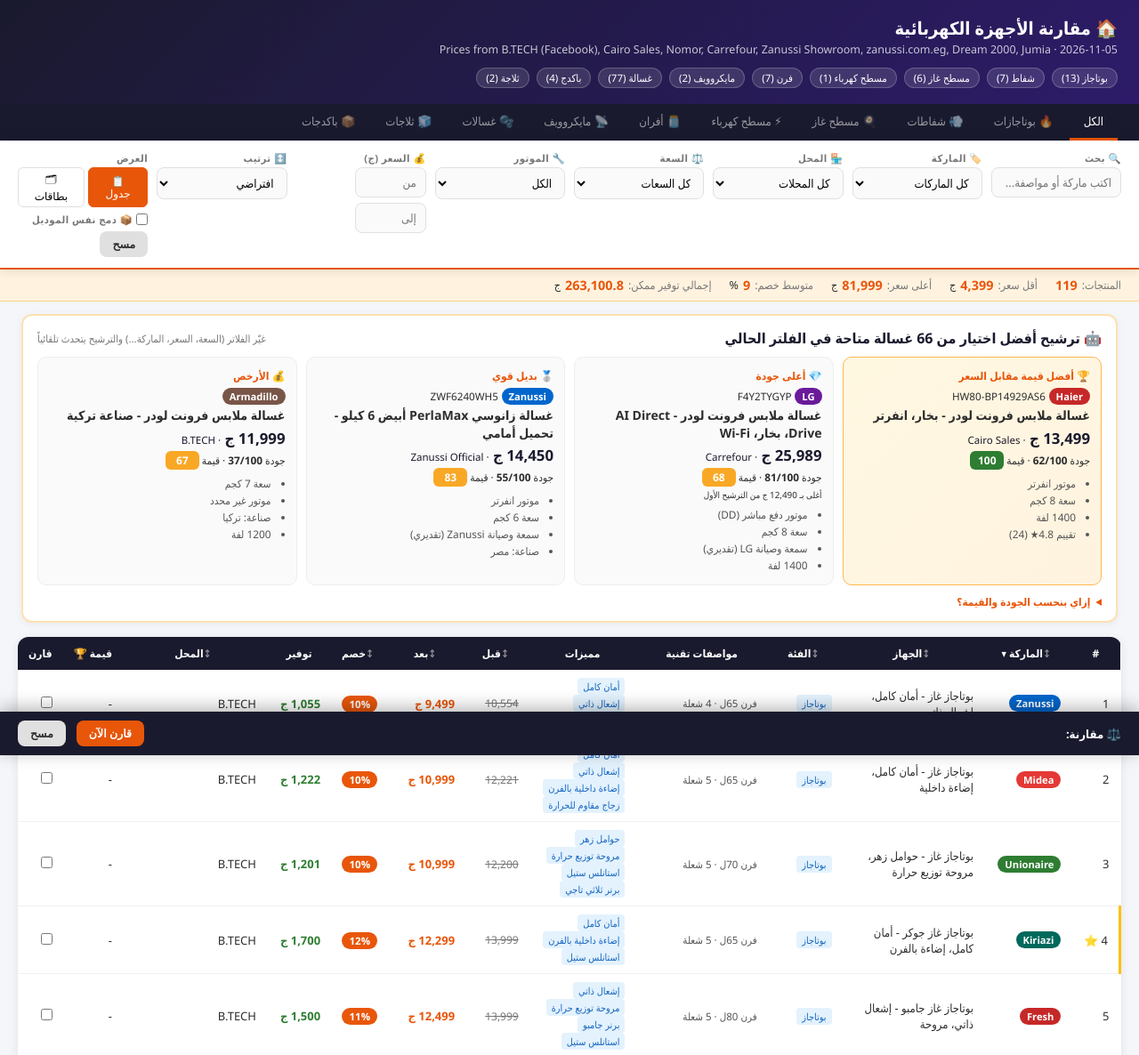
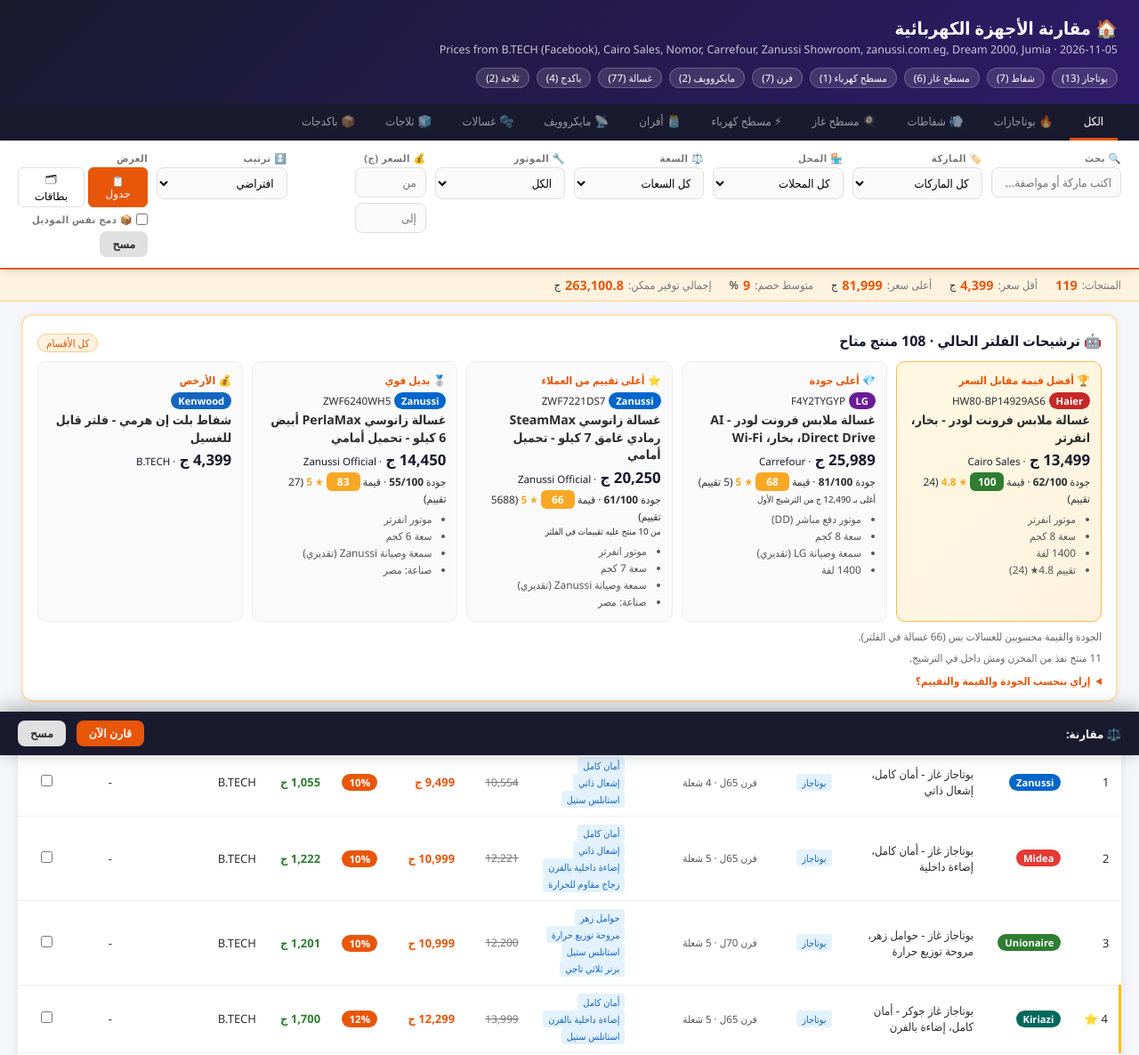
Before and after one commit to mohamed-bekheet/appliances-compare, a plain HTML site: page index.html in a window 1280 px wide. Shown: the top 1186 px of the page at 89% size. Drawn offline with Linux system fonts and the light colour scheme.

Commit message:
Recommendation panel follows every filter, adds top-rated pick
- active filter chips in the panel header
- weighted top customer rating card (or tag on an existing card)
- works with a single available product and for non-washer categories
- notes for out-of-stock items and missing ratings

Co-Authored-By: Claude Opus 5.5 <noreply@anthropic.com>
Claude-Session: https://claude.ai/code/session_01A3VnhRx3nmnsVDixsh65Tv

```diff
--- a/index.html
+++ b/index.html
@@ -235,6 +235,9 @@ tr.best-value td { background: #e8f5e9 !important; }
 .hist-note { font-size:.75rem; color:#777; margin:8px 0; }
 .ctrl-row { flex-wrap: wrap; }
 .merge-lbl { display:flex; align-items:center; gap:4px; font-size:.78rem; cursor:pointer; white-space:nowrap; }
+  .fchips{display:flex;flex-wrap:wrap;gap:5px;margin-top:6px}
+  .fchip{background:#fff3e0;color:#e65100;border:1px solid #ffcc80;border-radius:12px;padding:2px 9px;font-size:.72rem}
+  .rec-note{font-size:.74rem;color:#666;margin-top:8px}
 </style>
 </head>
 <body>
@@ -444,17 +447,37 @@ function techLine2(d) {
   return `<div class="tech2">${bits.join(' · ')}</div>`;
 }
 
+// weighted customer rating (Bayesian): few reviews pull toward 4.3
+function ratingScore(d) {
+  if (!d.rating || !d.reviews_count) return null;
+  const m = 5, C = 4.3, v = d.reviews_count * (d.rating_self_hosted ? 0.5 : 1);
+  return (v * d.rating + m * C) / (v + m);
+}
+function filterSummary() {
+  const g = id => document.getElementById(id);
+  const bits = [];
+  bits.push(activeTab || 'كل الأقسام');
+  if (g('capFilter').value)   bits.push(g('capFilter').value + ' كجم');
+  if (g('motorFilter').value) bits.push('موتور ' + (MOTOR_LABEL[g('motorFilter').value] || g('motorFilter').value));
+  if (g('brandFilter').value) bits.push(g('brandFilter').value);
+  if (g('shopFilter').value)  bits.push(g('shopFilter').value);
+  const mn = g('priceMin').value, mx = g('priceMax').value;
+  if (mn || mx) bits.push(`السعر ${mn?Number(mn).toLocaleString():'0'} – ${mx?Number(mx).toLocaleString():'∞'}`);
+  if (g('searchInput').value.trim()) bits.push(`بحث: "${g('searchInput').value.trim()}"`);
+  return bits.map(x => `<span class="fchip">${x}</span>`).join('');
+}
 function renderRec() {
   const area = document.getElementById('recArea');
-  const W = filtered.filter(d => d.category==='غسالة' && d.price_after>0 && d.in_stock!==false);
-  if (W.length < 2) { area.innerHTML = ''; return; }
-  const byValue   = [...W].sort((a,b) => valueIdx(b)-valueIdx(a));
-  const byQuality = [...W].sort((a,b) => quality(b)-quality(a) || a.price_after-b.price_after);
-  const cheapest  = [...W].sort((a,b) => a.price_after-b.price_after)[0];
-  const best = byValue[0], top = byQuality[0], runner = byValue[1];
+  const A = filtered.filter(d => d.price_after>0 && d.in_stock!==false);
+  const outN = filtered.filter(d => d.in_stock===false).length;
+  if (!A.length) { area.innerHTML = filtered.length ? `<div class="rec-panel"><div class="rec-head"><h3>🤖 ترشيحات الفلتر الحالي</h3><div class="fchips">${filterSummary()}</div></div><div class="rec-note">مفيش منتج متاح بسعر في الفلتر ده${outN?` (${outN} نفذت)`:''}. وسّع الفلتر.</div></div>` : ''; return; }
+  const W = A.filter(d => d.category==='غسالة');
+  const washersOnly = W.length === A.length;
 
   const why = d => {
-    const b = qualityBreakdown(d).parts.filter(p => p[0] > 0).sort((x,y)=>y[0]-x[0]).slice(0,4).map(p=>p[1]);
+    const qb = qualityBreakdown(d);
+    if (!qb) return '';
+    const b = qb.parts.filter(p => p[0] > 0).sort((x,y)=>y[0]-x[0]).slice(0,4).map(p=>p[1]);
     return `<ul class="rec-why">${b.map(x=>`<li>${x}</li>`).join('')}</ul>`;
   };
   const card = (label, d, extra='', cls='') => `
@@ -463,24 +486,57 @@ function renderRec() {
       <span class="brand-badge ${brandClass(d.brand)}">${d.brand}</span> <small>${d.model||''}</small>
       <div class="rec-name">${d.name}</div>
       <div class="rec-price">${d.price_after.toLocaleString()} ج <small style="font-weight:400;font-size:.72rem">· ${d.shop}</small></div>
-      <div style="font-size:.74rem;margin-top:3px">جودة <b>${qualityPct(d)}/100</b> · قيمة ${vsBadge(d)} ${extra}</div>
+      <div style="font-size:.74rem;margin-top:3px">${quality(d)!=null?`جودة <b>${qualityPct(d)}/100</b> · قيمة ${vsBadge(d)}`:''}${d.rating?` <span class="stars">★ ${d.rating}</span>${d.reviews_count?` (${d.reviews_count} تقييم)`:''}`:''} ${extra}</div>
       ${why(d)}
     </div>`;
 
-  const diff = top.id !== best.id ? top.price_after - best.price_after : 0;
+  const cards = [], used = new Set();
+  const push = (label, d, extra='', cls='') => { if (d && !used.has(d.id)) { used.add(d.id); cards.push({label, d, extra, cls}); } };
+
+  // the scored pool: washers when the filter has washers, so value/quality are comparable
+  const S = W;
+  let best = null;
+  if (S.length) {
+    const byValue   = [...S].sort((a,b) => valueIdx(b)-valueIdx(a));
+    const byQuality = [...S].sort((a,b) => quality(b)-quality(a) || a.price_after-b.price_after);
+    best = byValue[0];
+    const top = byQuality[0];
+    push('🏆 أفضل قيمة مقابل السعر', best, '', 'top');
+    const diff = top.price_after - best.price_after;
+    push('💎 أعلى جودة', top, diff>0?`<br><small>أغلى بـ ${diff.toLocaleString()} ج من الترشيح الأول</small>`:'');
+  }
+  // top customer rating (any category in the filter)
+  const rated = A.filter(d => ratingScore(d) != null).sort((a,b) => ratingScore(b)-ratingScore(a) || a.price_after-b.price_after);
+  if (rated.length) {
+    const r = rated[0];
+    const ex = cards.find(c => c.d.id === r.id);
+    if (ex) ex.label += ' + ⭐ أعلى تقييم';
+    else push('⭐ أعلى تقييم من العملاء', r, `<br><small>من ${rated.length} منتج عليه تقييمات في الفلتر</small>`);
+  }
+  if (S.length) {
+    const byValue = [...S].sort((a,b) => valueIdx(b)-valueIdx(a));
+    push('🥈 بديل قوي', byValue.find(d => !used.has(d.id)));
+  }
+  const cheapest = [...A].sort((a,b) => a.price_after-b.price_after)[0];
+  push('💰 الأرخص', cheapest);
+  const disc = A.filter(d => d.price_before>0).sort((a,b) => (b.price_before-b.price_after)-(a.price_before-a.price_after))[0];
+  if (disc && !S.length) push('🏷️ أكبر توفير', disc, `<br><small>توفير ${(disc.price_before-disc.price_after).toLocaleString()} ج</small>`);
+
+  if (A.length === 1) cards[0].label = '✅ الاختيار الوحيد المتاح في الفلتر';
+  const stockNote = outN ? `<div class="rec-note">${outN} منتج نفذ من المخزن ومش داخل في الترشيح.</div>` : '';
+  const noRatings = !rated.length ? '<div class="rec-note">مفيش تقييمات عملاء لأي منتج في الفلتر ده لسه.</div>' : '';
+  const scoredNote = (S.length && !washersOnly) ? `<div class="rec-note">الجودة والقيمة محسوبين للغسالات بس (${W.length} غسالة في الفلتر).</div>` : '';
+
   area.innerHTML = `<div class="rec-panel">
-    <div class="rec-head"><h3>🤖 ترشيح أفضل اختيار من ${W.length} غسالة متاحة في الفلتر الحالي</h3>
-      <small>غيّر الفلاتر (السعة، السعر، الماركة…) والترشيح يتحدث تلقائياً</small></div>
-    <div class="rec-grid">
-      ${card('🏆 أفضل قيمة مقابل السعر', best, '', 'top')}
-      ${top.id!==best.id ? card('💎 أعلى جودة', top, diff>0?`<br><small>أغلى بـ ${diff.toLocaleString()} ج من الترشيح الأول</small>`:'') : ''}
-      ${runner && runner.id!==top.id ? card('🥈 بديل قوي', runner) : ''}
-      ${cheapest.id!==best.id && cheapest.id!==(runner&&runner.id) && cheapest.id!==top.id ? card('💰 الأرخص', cheapest) : ''}
-    </div>
-    <details class="rec-method"><summary>إزاي بنحسب الجودة والقيمة؟</summary>
+    <div class="rec-head"><h3>🤖 ترشيحات الفلتر الحالي · ${A.length} منتج متاح</h3>
+      <div class="fchips">${filterSummary()}</div></div>
+    <div class="rec-grid">${cards.map(c => card(c.label, c.d, c.extra, c.cls)).join('')}</div>
+    ${noRatings}${scoredNote}${stockNote}
+    <details class="rec-method"><summary>إزاي بنحسب الجودة والقيمة والتقييم؟</summary>
       <ul>
-        <li><b>الجودة (من 100)</b>: نوع الموتور (دفع مباشر 25، انفرتر 18، غير محدد 10) + اللفات (حتى 10) + السعة (2 لكل كيلو) + بخار 5 + Wi-Fi 3 + مجفف 6 + ضمان موتور 10 سنين 5 + بلد الصنع (أوروبا 8، تركيا/مصر 6، غير محدد 4) + سمعة الماركة وشبكة الصيانة (تقديري، حتى 10) + تقييم العملاء لو موجود (أقل من 3 تقييمات أو تقييمات على موقع الشركة نفسها بتاخد نص الوزن).</li>
-        <li><b>القيمة</b> = الجودة ÷ السعر. أفضل غسالة في الفلتر الحالي بتاخد 100 والباقي نسبة منها.</li>
+        <li><b>الجودة (من 100)</b>: نوع الموتور (دفع مباشر 25، انفرتر 18، غير محدد 10) + اللفات (حتى 10) + السعة (2 لكل كيلو) + بخار 5 + Wi-Fi 3 + مجفف 6 + ضمان موتور 10 سنين 5 + بلد الصنع (أوروبا 8، تركيا/مصر 6، غير محدد 4) + سمعة الماركة وشبكة الصيانة (تقديري، حتى 10) + تقييم العملاء لو موجود.</li>
+        <li><b>القيمة</b> = الجودة ÷ السعر. أفضل منتج في الفلتر الحالي بياخد 100 والباقي نسبة منه.</li>
+        <li><b>أعلى تقييم</b>: متوسط مرجّح بعدد التقييمات، فمنتج عليه تقييم واحد 5★ مش بيكسب منتج عليه 500 تقييم 4.8★. التقييمات على موقع الشركة نفسها بتاخد نص الوزن.</li>
         <li>البيانات اللي مكتوب جنبها "غير مؤكد" أو "تقديري" ملقيتش لها مصدر رسمي، فخدها كمؤشر بس.</li>
       </ul>
     </details>
```
